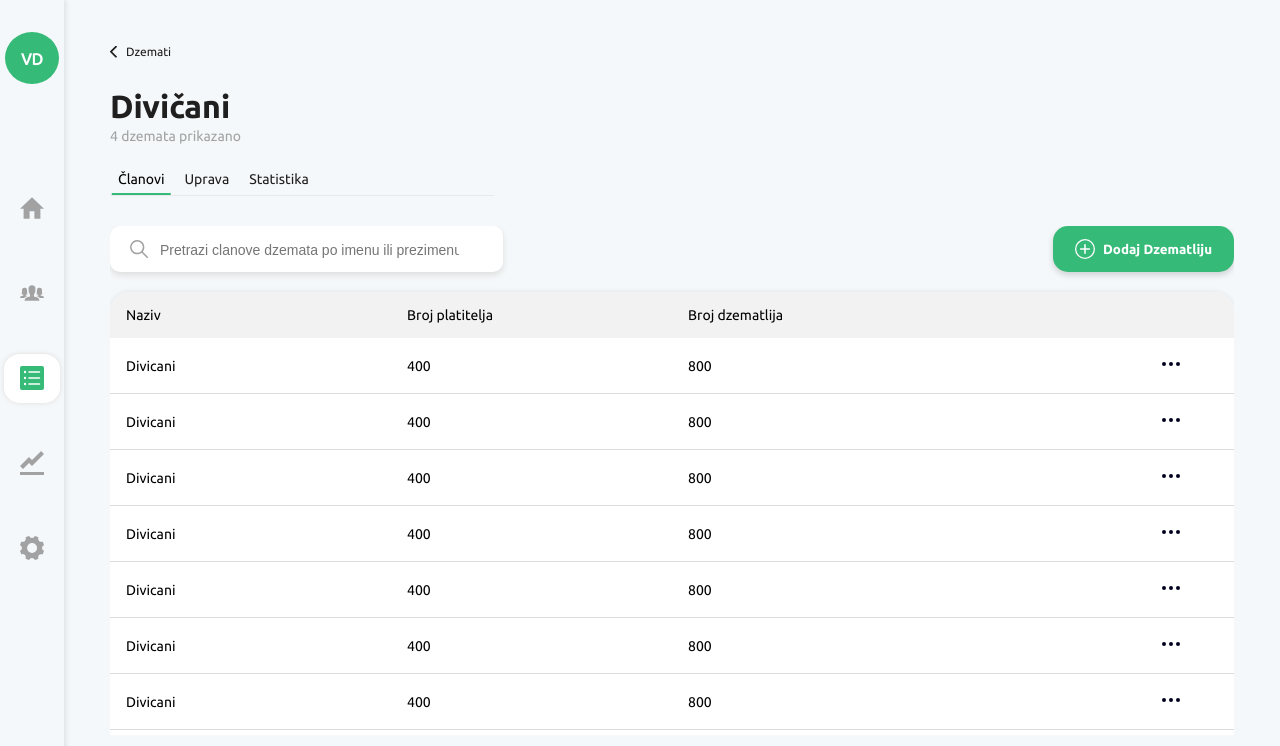
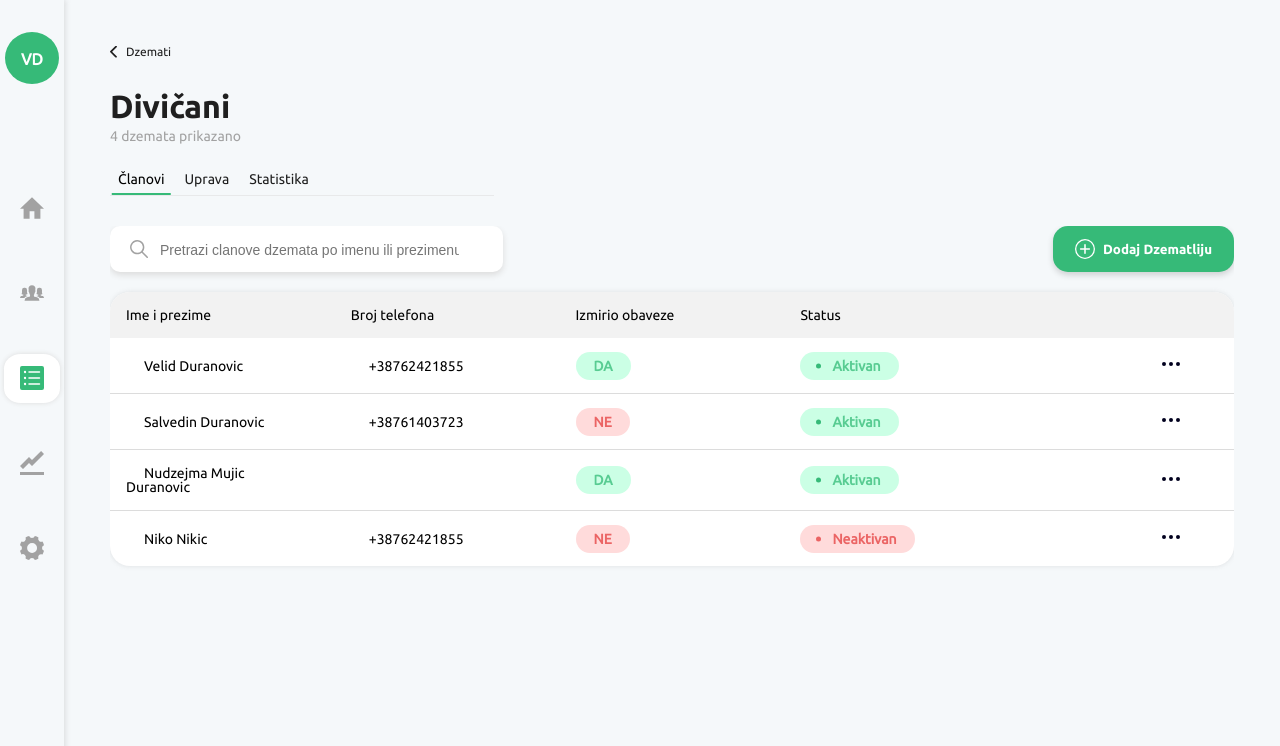
Before and after one commit to Duranovic/e-medzlis, an Angular app: page /dzemati/1/clanovi in a window 1280 px wide. Shown: the top 746 px of the page. Built offline with nearby package versions, Linux system fonts and the light colour scheme.

Commit message:
Updated iz-table component

```diff
--- /dev/null
+++ b/src/app/core/models/tableConfig.model.ts
@@ -0,0 +1,21 @@
+export interface DataTableType {
+    columns: DataTableColumn [],
+    rowActions?: DataTableRowActions [],
+    source: DataTableSource [],
+};
+
+interface DataTableColumn {
+    title: string,
+    dataProperty: string,
+    sortable: boolean
+};
+
+interface DataTableRowActions {
+    label: string,
+    actionId: string,
+}
+
+interface DataTableSource {
+    fieldData: any,
+    extraClass?: string,
+}
--- a/src/app/features/dzemati/pages/dzemati-detalji/dzemati-clanovi/dzemati-clanovi.component.html
+++ b/src/app/features/dzemati/pages/dzemati-detalji/dzemati-clanovi/dzemati-clanovi.component.html
@@ -6,4 +6,4 @@
         Dodaj Dzematliju
     </button>
 </div>
-<iz-table [source]="[1, 2, 3, 4, 5, 1, 2, 3, 4, 5, 1, 2, 3, 4, 5]"></iz-table>
+<iz-table [data]="clanoviTableSource"></iz-table>
--- a/src/app/features/dzemati/pages/dzemati-detalji/dzemati-clanovi/dzemati-clanovi.component.ts
+++ b/src/app/features/dzemati/pages/dzemati-detalji/dzemati-clanovi/dzemati-clanovi.component.ts
@@ -1,17 +1,110 @@
 import { Component, OnInit } from '@angular/core';
 import { Router } from '@angular/router';
+import { DataTableType } from 'src/app/core/models/tableConfig.model';
 
 @Component({
   templateUrl: './dzemati-clanovi.component.html',
   styleUrls: ['./dzemati-clanovi.component.scss']
 })
 export class DzematiClanoviComponent implements OnInit {
+  public clanoviTableSource: DataTableType;
 
   constructor(private router: Router) {
     console.log(this.router.getCurrentNavigation()?.previousNavigation);
    }
 
   ngOnInit(): void {
+    this.clanoviTableSource = {
+      columns: [
+        {
+          title: "Ime i prezime",
+          dataProperty: "name",
+          sortable: false,
+        },
+        {
+          title: "Broj telefona",
+          dataProperty: "phoneNumber",
+          sortable: false,
+        },
+        {
+          title: "Izmirio obaveze",
+          dataProperty: "obligations",
+          sortable: false,
+        },
+        {
+          title: "Status",
+          dataProperty: "status",
+          sortable: false,
+        }
+      ],
+      rowActions: [
+        {
+          actionId: 'edit',
+          label: 'Uredi',
+        },
+        {
+          actionId: 'delete',
+          label: 'Izbrisi',
+        }
+      ],
+      source: [
+        {
+          fieldData: {
+            name: "Velid Duranovic",
+            phoneNumber: "+38762421855",
+            obligations: {
+              value: "DA",
+              extraClass: 'success',
+            },
+            status: {
+              value: "Aktivan",
+              extraClass: 'success status'
+            }
+          },
+        },
+        {
+          fieldData: {
+            name: "Salvedin Duranovic",
+            phoneNumber: "+38761403723",
+            obligations: {
+              value: "NE",
+              extraClass: 'error',
+            },
+            status: {
+              value: "Aktivan",
+              extraClass: 'success status'
+            }
+          },
+        },
+        {
+          fieldData: {
+            name: "Nudzejma Mujic Duranovic",
+            obligations: {
+              value: "DA",
+              extraClass: 'success',
+            },
+            status: {
+              value: "Aktivan",
+              extraClass: 'success status'
+            }
+          },
+        },
+        {
+          fieldData: {
+            name: "Niko Nikic",
+            phoneNumber: "+38762421855",
+            obligations: {
+              value: "NE",
+              extraClass: 'error',
+            },
+            status: {
+              value: "Neaktivan",
+              extraClass: 'error status'
+            }
+          },
+        },
+      ]
+    }
   }
 
 }
--- a/src/app/features/dzemati/pages/dzemati-detalji/dzemati-uprava/dzemati-uprava.component.html
+++ b/src/app/features/dzemati/pages/dzemati-detalji/dzemati-uprava/dzemati-uprava.component.html
@@ -1,4 +1,4 @@
 <div class="table-heading">
     <iz-select></iz-select>
 </div>
-<iz-table [source]="[1, 2, 3, 4, 5, 1, 2, 3, 4, 5, 1, 2, 3, 4, 5]"></iz-table>
+<iz-table [data]="upravaTableSource"></iz-table>
--- a/src/app/features/dzemati/pages/dzemati-detalji/dzemati-uprava/dzemati-uprava.component.ts
+++ b/src/app/features/dzemati/pages/dzemati-detalji/dzemati-uprava/dzemati-uprava.component.ts
@@ -1,14 +1,74 @@
 import { Component, OnInit } from '@angular/core';
+import { DataTableType } from 'src/app/core/models/tableConfig.model';
 
 @Component({
   templateUrl: './dzemati-uprava.component.html',
   styleUrls: ['./dzemati-uprava.component.scss']
 })
 export class DzematiUpravaComponent implements OnInit {
+  public upravaTableSource: DataTableType;
 
   constructor() { }
 
-  ngOnInit(): void {
+  public ngOnInit(): void {
+    this.upravaTableSource = {
+      columns: [
+        {
+          title: "Ime i prezime",
+          dataProperty: "name",
+          sortable: false,
+        },
+        {
+          title: "Broj telefona",
+          dataProperty: "phoneNumber",
+          sortable: false,
+        },
+        {
+          title: "Pozicija",
+          dataProperty: "position",
+          sortable: false,
+        }
+      ],
+      rowActions: [
+        {
+          actionId: 'edit',
+          label: 'Uredi',
+        },
+        {
+          actionId: 'delete',
+          label: 'Izbrisi',
+        }
+      ],
+      source: [
+        {
+          fieldData: {
+            name: "Velid Duranovic",
+            phoneNumber: "+38762421855",
+            position: "Efendija",
+          },
+        },
+        {
+          fieldData: {
+            name: "Salvedin Duranovic",
+            phoneNumber: "+38761403723",
+            position: "Blagajnik"
+          },
+        },
+        {
+          fieldData: {
+            name: "Nudzejma Mujic Duranovic",
+            position: "Clan upravnog odbora",
+          },
+        },
+        {
+          fieldData: {
+            name: "Niko Nikic",
+            phoneNumber: "+38762421855",
+            position: "Clan upravnog odbora",
+          },
+        },
+      ]
+    }
   }
 
 }
--- a/src/app/features/dzemati/pages/dzemati-pregled/dzemati-pregled.component.html
+++ b/src/app/features/dzemati/pages/dzemati-pregled/dzemati-pregled.component.html
@@ -9,5 +9,5 @@
       [isSmall]="false"
       placeholder="Pretrazi dzemate po imenu ili postanskom broju "
     ></iz-search>
-    <iz-table [source]="[1, 2, 3, 4, 5, 1, 2, 3, 4, 5, 1, 2, 3, 4, 5]"></iz-table>
+    <iz-table [data]="dzematiTableSource"></iz-table>
 </div>
--- a/src/app/shared/table/table.component.html
+++ b/src/app/shared/table/table.component.html
@@ -1,16 +1,19 @@
-<table>
+<table *ngIf="data">
     <thead>
-      <th>Naziv</th>
-      <th>Broj platitelja</th>
-      <th>Broj dzematlija</th>
-      <th></th>
+      <th *ngFor="let column of data.columns">
+        {{ column.title }}
+      </th>
+      <th *ngIf="data.rowActions"></th>
     </thead>
     <tbody>
-      <tr *ngFor="let i of source; let index" (click)="click(index)">
-        <td>Divicani</td>
-        <td>400</td>
-        <td>800</td>
-        <td class="action-button">
+      <tr *ngFor="let dataArray of data.source; let index" (click)="click(index)">
+        <td *ngFor="let field of data.columns">
+          <!-- <span [ngClass]="['extra-class--' + dataArray?.fieldData?.extraClass]"> -->
+          <span [ngClass]="getExtraClass(dataArray.fieldData, field.dataProperty)">
+            {{ parseField(dataArray.fieldData, field.dataProperty) }}
+          </span>
+        </td>
+        <td class="action-button" *ngIf="data.rowActions">
           <button>
             <iz-icon
               name="icon-more-horizontal"
--- a/src/app/shared/table/table.component.scss
+++ b/src/app/shared/table/table.component.scss
@@ -51,6 +51,49 @@ table{
                         margin: 0 32px 0 auto;
                     }
                    }
+                   span{
+                        &.error, &.success {
+                            font-weight: bold;
+                        }
+                       border-radius: 15px;
+                       padding: 6px 18px;
+                        &.success{
+                            color: variables.$green--light;
+                            background-color: variables.$green--lighter;
+                        }
+
+                        &.error{
+                            color: variables.$red--light;
+                            background-color: variables.$red--lighter;
+                        }
+
+                        &.status{
+                            position: relative;
+                            padding-left: 32px;
+                            &::before {
+                                content: '';
+                                width: 5px;
+                                height: 5px;
+                                border-radius: 50%;
+                                position: absolute;
+                                left: 16px;
+                                top: 50%;
+                                transform: translateY(-50%);
+                            }
+
+                            &.success {
+                                &::before {
+                                    background-color: variables.$primary_color;
+                                }
+                            }
+
+                            &.error {
+                                &::before {
+                                    background-color: variables.$red--light;
+                                }
+                            }
+                        }
+                   }
             }
         }
     }
--- a/src/app/shared/table/table.component.ts
+++ b/src/app/shared/table/table.component.ts
@@ -1,5 +1,6 @@
-import { ChangeDetectionStrategy, Component, OnInit, Input } from '@angular/core';
+import { ChangeDetectionStrategy, Component, Input } from '@angular/core';
 import { Router } from '@angular/router';
+import { DataTableType } from 'src/app/core/models/tableConfig.model';
 
 @Component({
   selector: 'iz-table',
@@ -7,17 +8,28 @@ import { Router } from '@angular/router';
   styleUrls: ['./table.component.scss'],
   changeDetection: ChangeDetectionStrategy.OnPush
 })
-export class TableComponent implements OnInit {
-  @Input() source: any[];
+export class TableComponent {
+  @Input() data: DataTableType;
 
   constructor(private router: Router) {
-    console.log(this.router.getCurrentNavigation()?.previousNavigation);
+    // console.log(this.router.getCurrentNavigation()?.previousNavigation);
   }
 
-  ngOnInit(): void {
+  public click(index: any): void{
+    this.router.navigateByUrl(`/dzemati/${index}`);
   }
 
-  click(index: any){
-    this.router.navigateByUrl(`/dzemati/${index}`);
+  public parseField(fieldData: any, dataProperty: string) {
+    if(fieldData[dataProperty]?.value != undefined){
+      return fieldData[dataProperty]?.value;
+    }
+    return fieldData[dataProperty];
+  }
+
+  public getExtraClass(fieldData: any, dataProperty: string){
+    if(fieldData[dataProperty]?.extraClass != undefined){
+      return fieldData[dataProperty]?.extraClass;
+    }
+    return '';
   }
 }
--- a/src/styles/utilities/_variables.scss
+++ b/src/styles/utilities/_variables.scss
@@ -29,3 +29,8 @@ $slat-gray: #334144;
 $white: #ffffff;
 $black: #000000;
 $red: red;
+$red--light: #EB6464;
+$red--lighter: #FFDBDB;
+$green: green;
+$green--light: #58CC92;
+$green--lighter: #CBFFE5;
```
Also changed, not shown: src/app/features/dzemati/pages/dzemati-pregled/dzemati-pregled.component.ts (+62 -0 lines).
